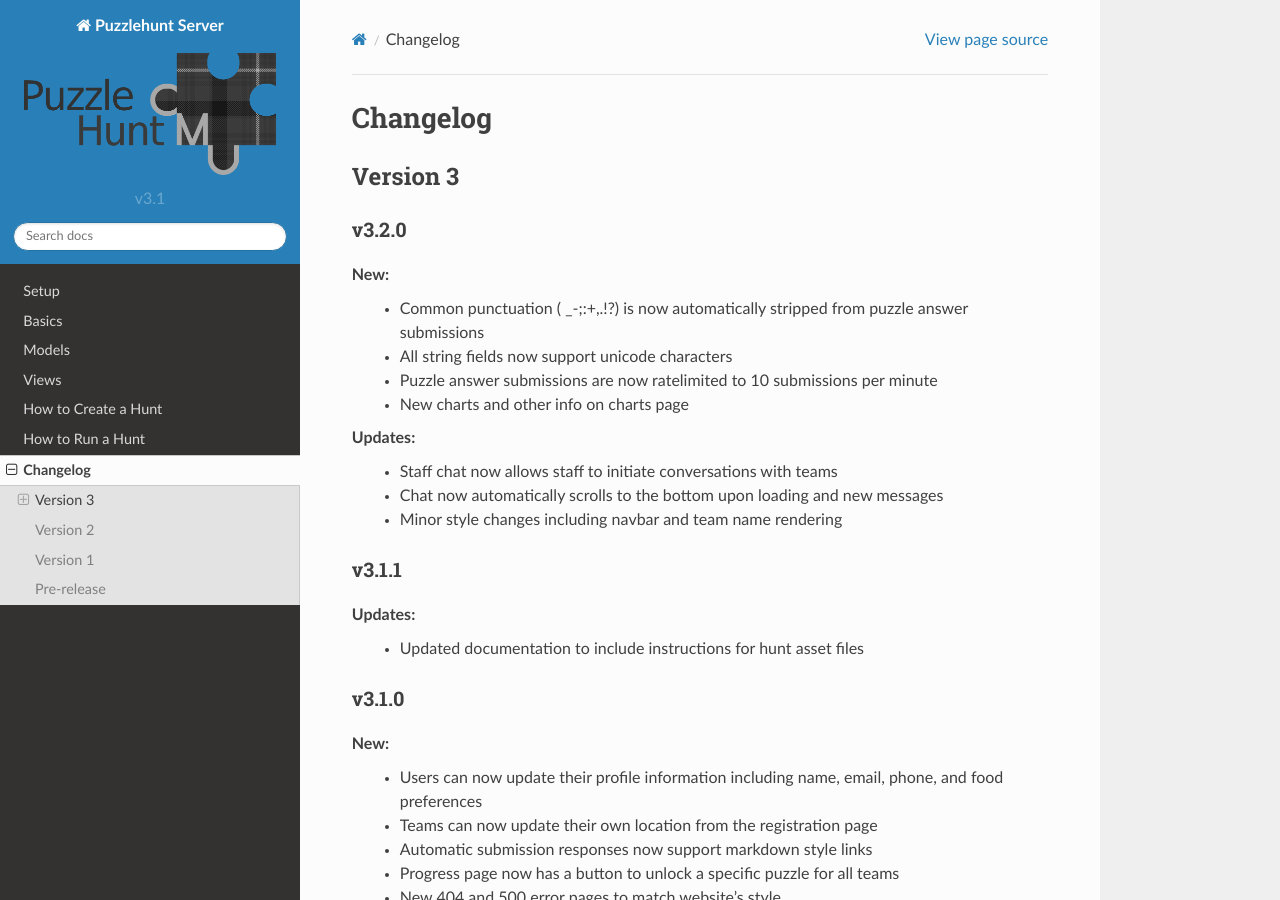
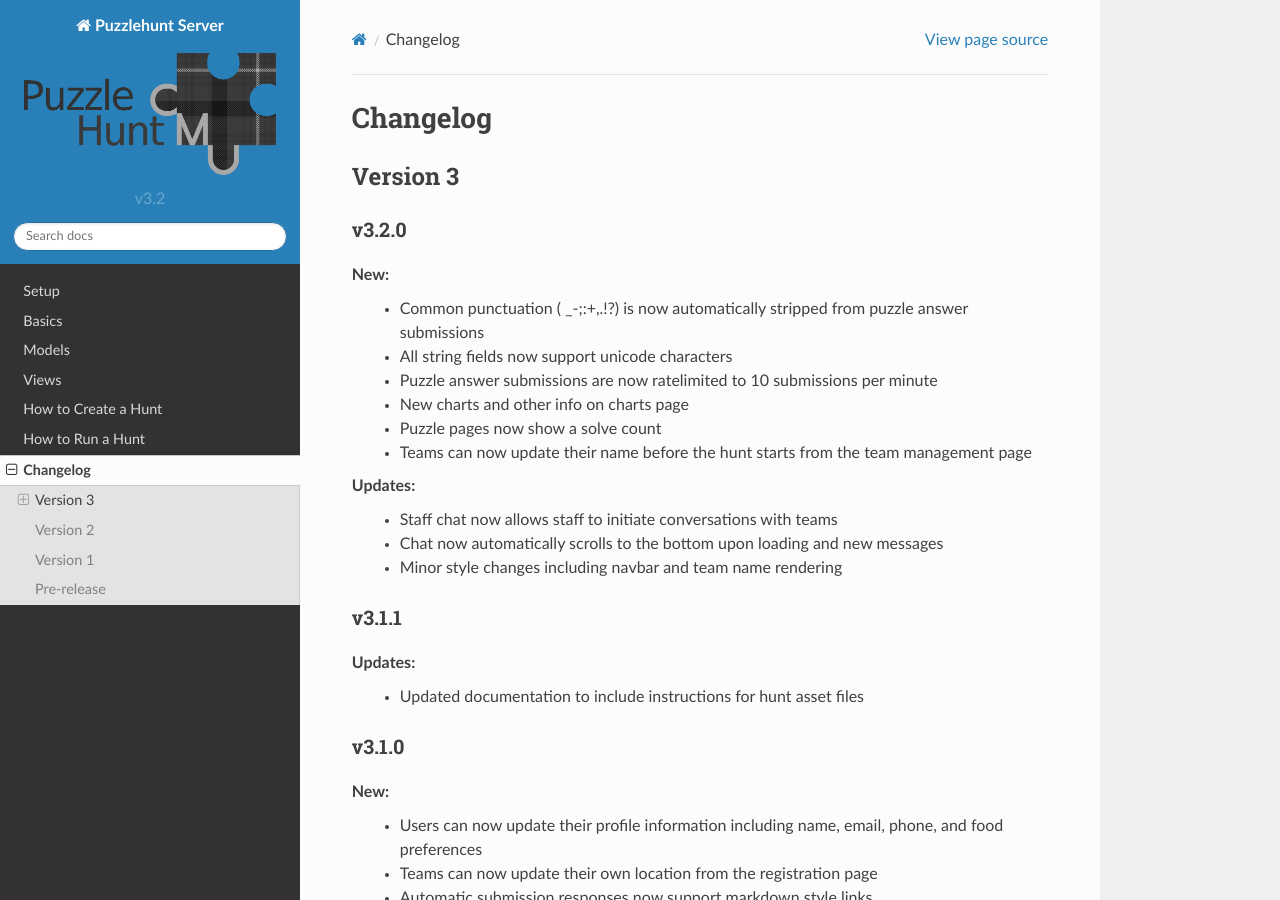
Before and after one commit to dlareau/puzzlehunt_server, a Sphinx documentation site: the page built from docs/changelog.rst, in a window 1280 px wide and 900 px high. Built offline with Sphinx 7.4.7 and the Read the Docs theme 2.0.0, drawn with Linux system fonts in a browser that asks for light colours; some of the changed text lies outside the part shown.

Commit message:
Version 3.2 release

```diff
--- a/docs/changelog.rst
+++ b/docs/changelog.rst
@@ -13,6 +13,8 @@ New:
    - All string fields now support unicode characters
    - Puzzle answer submissions are now ratelimited to 10 submissions per minute
    - New charts and other info on charts page
+   - Puzzle pages now show a solve count
+   - Teams can now update their name before the hunt starts from the team management page
 
 Updates:
    - Staff chat now allows staff to initiate conversations with teams
--- a/docs/conf.py
+++ b/docs/conf.py
@@ -53,7 +53,7 @@ master_doc = 'index'
 
 # General information about the project.
 project = u'Puzzlehunt Server'
-copyright = u'2017, Dillon Lareau'
+copyright = u'2018, Dillon Lareau'
 author = u'Dillon Lareau'
 
 # The version info for the project you're documenting, acts as replacement for
@@ -61,9 +61,9 @@ author = u'Dillon Lareau'
 # built documents.
 #
 # The short X.Y version.
-version = 'v3.1'
+version = 'v3.2'
 # The full version, including alpha/beta/rc tags.
-release = 'v3.1.1'
+release = 'v3.2.0'
 
 # The language for content autogenerated by Sphinx. Refer to documentation
 # for a list of supported languages.
```
Also changed, not shown: 1 other file.
